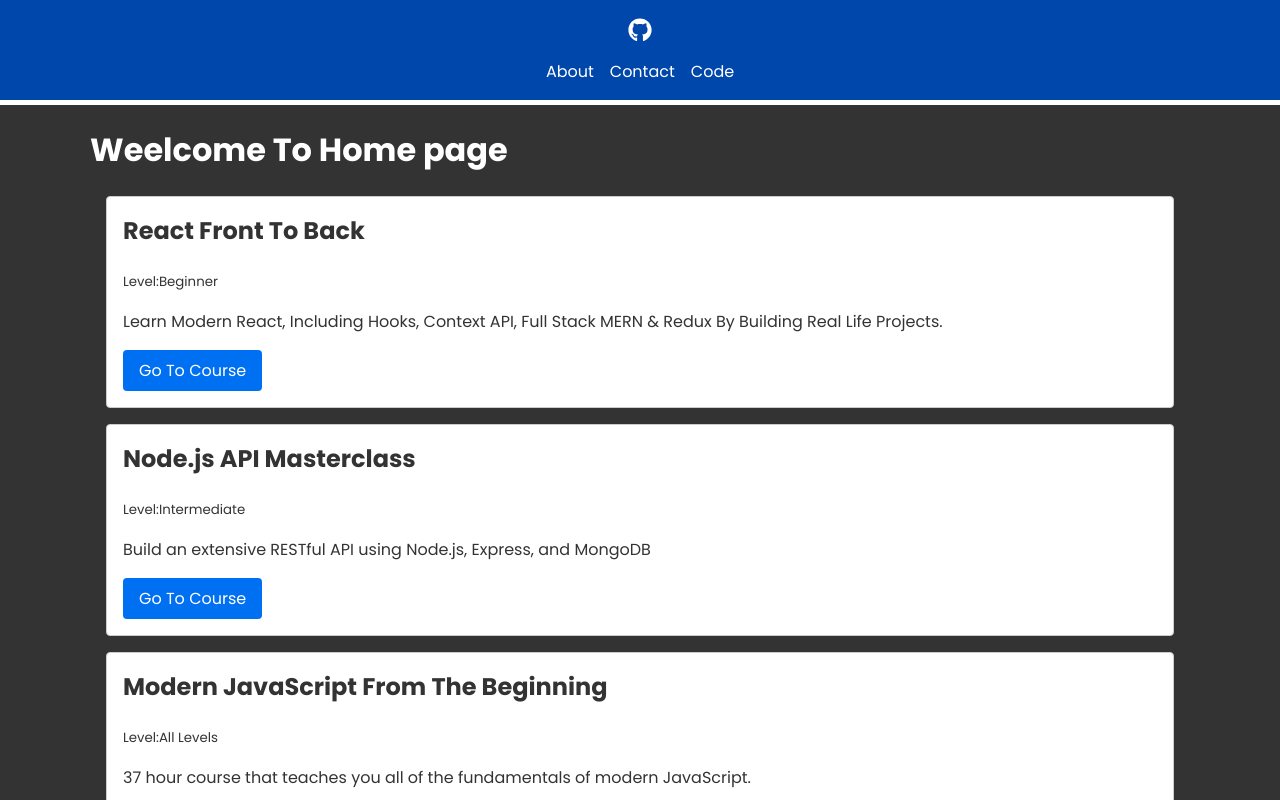
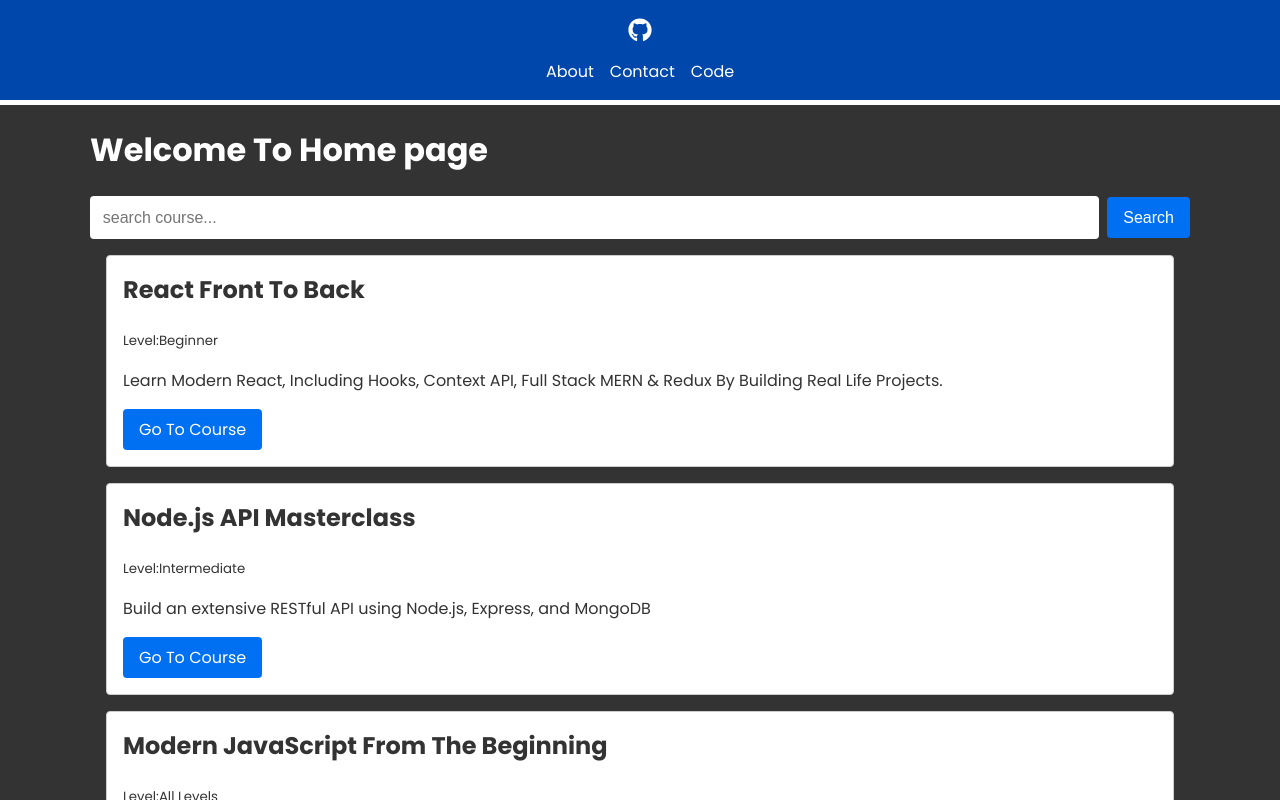
Before and after one commit to Abe-Tiz/myfirstNextjs, a Next.js app: page / in a window 1280 px wide. Shown: the top 800 px of the page. Built offline with nearby package versions, Linux system fonts and the light colour scheme.

Commit message:
final commit

```diff
--- a/app/api/courses/route.js
+++ b/app/api/courses/route.js
@@ -1,6 +1,22 @@
 import courses from './data.json'
 import { NextResponse } from 'next/server'
+import {v4 as uuidv4} from 'uuid';
 
 export async function GET(request){
     return NextResponse.json(courses);
 }
+
+export async function POST(request){
+    const {title,description,level,link} = await request.json();
+
+    const newCourse = {
+        id: uuidv4(),
+        title,
+        description,
+        level,
+        link
+    }
+    courses.push(newCourse);
+
+    return NextResponse.json(courses);
+}
--- /dev/null
+++ b/app/api/courses/search/route.js
@@ -0,0 +1,10 @@
+import { NextResponse } from "next/server";
+import courses from '../data.json';
+
+export async function GET(request){
+
+    const {searchParams} = new URL(request.url);
+    const query = searchParams.get('query');
+    const filteredCourses = courses.filter( course => course.title.toLowerCase().includes(query.toLowerCase()));
+    return NextResponse.json(filteredCourses);
+}
--- a/app/componets/Course.jsx
+++ b/app/componets/Course.jsx
@@ -1,18 +1,12 @@
 import Link from 'next/link'
 
-async function fetchCourses(){
-    const response = await fetch('http://localhost:3000/api/courses');
-    const courses = await response.json();
-    return courses;
-}
 
-const Course = async () => {
 
-    const courses = await fetchCourses();
+const Course = ({courses}) => {
+
 
   return (
    <>
-   <h1>Weelcome To Home page</h1>
         <div className='course'>
             {
                 courses.map((course) =>(
@@ -22,8 +16,8 @@ const Course = async () => {
                         <p>{course.description}</p>
                         <Link target='_blank' href={course.link} className='btn'>Go To Course</Link>
                     </div>
-                ))
-            }
+                )
+            )}
 
         </div>
     </>
--- /dev/null
+++ b/app/componets/CourseSearch.jsx
@@ -0,0 +1,34 @@
+   'use client'
+import { useState } from 'react'
+
+    const CourseSearch = ({ getSearcherResults }) => {
+        const[query,setQuery] = useState('');
+
+
+        const handleOnChange = (e)=>{
+            setQuery(e.target.value);
+        }
+
+        const handleSubmit =async (e)=>{
+            e.preventDefault();
+            const res = await fetch(`/api/courses/search?query=${query}`);
+            const courses =await res.json();
+            getSearcherResults(courses);
+        }
+     return (
+
+        <form  onSubmit={handleSubmit} className='search-form'>
+           <input
+                type="text"
+                className='search-input'
+                placeholder='search course...'
+                value={query}
+                onChange={handleOnChange}
+            />
+            <button  className='search-button'type='submit'>Search</button>
+        </form>
+
+     )
+   }
+
+   export default CourseSearch
--- a/app/page.jsx
+++ b/app/page.jsx
@@ -1,12 +1,33 @@
-import Link from 'next/link'
-import React from 'react'
+  'use client'
+import {useState,useEffect} from 'react'
 import Course from './componets/Course'
+import LoadingPage from './loading';
+import CourseSearch from './componets/CourseSearch';
 
 const page = () => {
+const[courses,setCourses] =useState([]);
+const[loading,setLoading] = useState(true);
+
+  useEffect(()=>{
+    const fetchCourses = async () =>{
+      const res = await fetch('api/courses');
+      const dats = await res.json();
+      setCourses(dats);
+      setLoading(false);
+    }
+
+    fetchCourses();
+  },[])
+
+  if(loading){
+    return <LoadingPage />
+  }
+
   return (
     <>
-
-      <Course />
+      <h1>Welcome To Home page</h1>
+      <CourseSearch  getSearcherResults={(results) =>setCourses(results)}/>
+      <Course  courses={courses} />
     </>
 
   )
--- a/package.json
+++ b/package.json
@@ -14,6 +14,7 @@
     "next-transpile-modules": "^10.0.1",
     "react": "18.2.0",
     "react-dom": "18.2.0",
-    "react-icons": "^4.10.1"
+    "react-icons": "^4.10.1",
+    "uuid": "^9.0.0"
   }
 }
```
Also changed, not shown: 1 other file (tests, documents, lock files or other folders).
